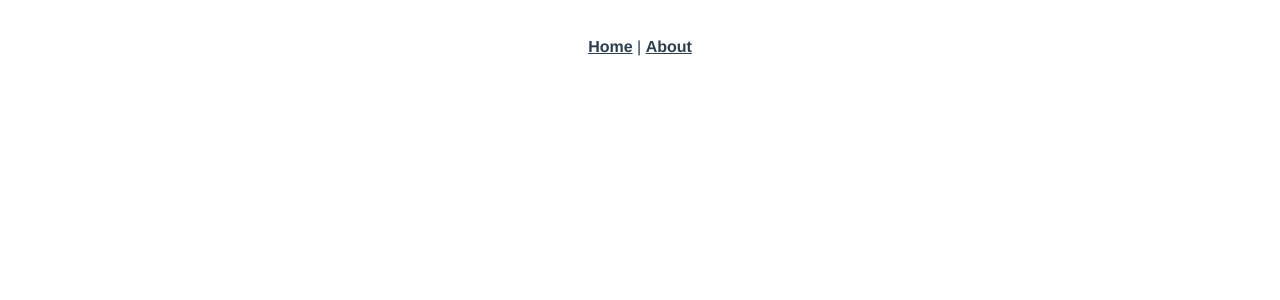
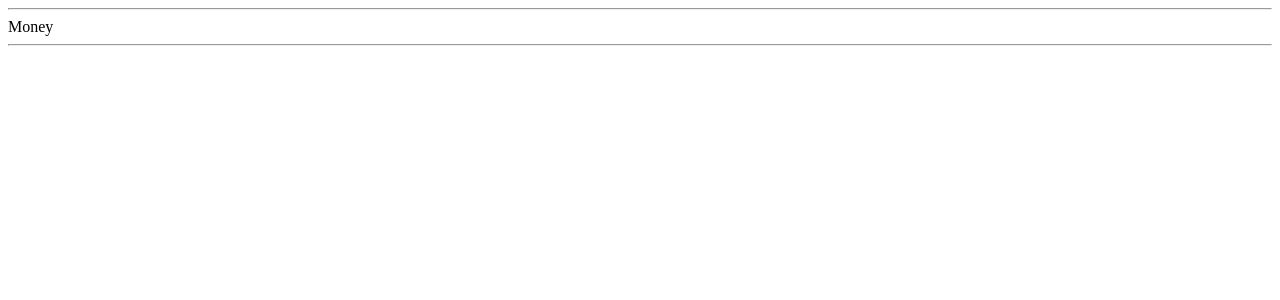
Before and after one commit to JamesLHY/wangcai-note, a Vue app: page /#/money in a window 1280 px wide. Shown: the top 300 px of the page. Built offline with nearby package versions, Linux system fonts and the light colour scheme.

Commit message:
出创建三个导航

```diff
--- a/src/App.vue
+++ b/src/App.vue
@@ -1,10 +1,13 @@
 <template>
-  <div id="app">
-    <div id="nav">
-      <router-link to="/">Home</router-link> |
-      <router-link to="/about">About</router-link>
+  <div>
+  <hr/>
+  <router-view/>
+    <hr/>
+    <div>
+      <router-link to="/money"/>
+      <router-link to="/labels"/>
+      <router-link to="/statistics"/>
     </div>
-    <router-view/>
   </div>
 </template>
 
--- a/src/router/index.ts
+++ b/src/router/index.ts
@@ -1,27 +1,34 @@
-import Vue from 'vue'
-import VueRouter, { RouteConfig } from 'vue-router'
-import Home from '../views/Home.vue'
+import Vue from 'vue';
+import VueRouter from 'vue-router';
+import Money from '@/views/Money.vue';
+import Labels from '@/views/Labels.vue';
+import Statistics from '@/views/Statisitics.vue';
 
-Vue.use(VueRouter)
+Vue.use(VueRouter);
 
-  const routes: Array<RouteConfig> = [
+
+const routes = [
     {
         path: '/',
-    name: 'Home',
-    component: Home
+        redirect: '/money'
     },
     {
-    path: '/about',
-    name: 'About',
-    // route level code-splitting
-    // this generates a separate chunk (about.[hash].js) for this route
-    // which is lazy-loaded when the route is visited.
-    component: () => import(/* webpackChunkName: "about" */ '../views/About.vue')
+        path: '/money',
+        component: Money
+    },
+    {
+        path: '/labels',
+        component: Labels
+    },
+    {
+        path: '/statistics',
+        component: Statistics
     }
-]
+
+];
 
 const router = new VueRouter({
     routes
-})
+});
 
-export default router
+export default router;
--- a/src/views/About.vue
+++ /dev/null
@@ -1,5 +0,0 @@
-<template>
-  <div class="about">
-    <h1>This is an about page</h1>
-  </div>
-</template>
--- a/src/views/Home.vue
+++ /dev/null
@@ -1,18 +0,0 @@
-<template>
-  <div class="home">
-    <img alt="Vue logo" src="../assets/logo.png">
-    <HelloWorld msg="Welcome to Your Vue.js App"/>
-  </div>
-</template>
-
-<script>
-// @ is an alias to /src
-import HelloWorld from '@/components/HelloWorld.vue'
-
-export default {
-  name: 'Home',
-  components: {
-    HelloWorld
-  }
-}
-</script>
--- /dev/null
+++ b/src/views/Labels.vue
@@ -0,0 +1,13 @@
+<template>
+    <div>Labels</div>
+</template>
+
+<script>
+    export default {
+        name: "Labels"
+    }
+</script>
+
+<style scoped>
+
+</style>
--- /dev/null
+++ b/src/views/Money.vue
@@ -0,0 +1,13 @@
+<template>
+    <div>Money</div>
+</template>
+
+<script>
+    export default {
+        name: "Money"
+    }
+</script>
+
+<style scoped>
+
+</style>
--- /dev/null
+++ b/src/views/Statisitics.vue
@@ -0,0 +1,13 @@
+<template>
+    <div>Statistics</div>
+</template>
+
+<script>
+    export default {
+        name: "Statisitic"
+    }
+</script>
+
+<style scoped>
+
+</style>
```
Lines whose indentation alone changed are shown as unchanged.
